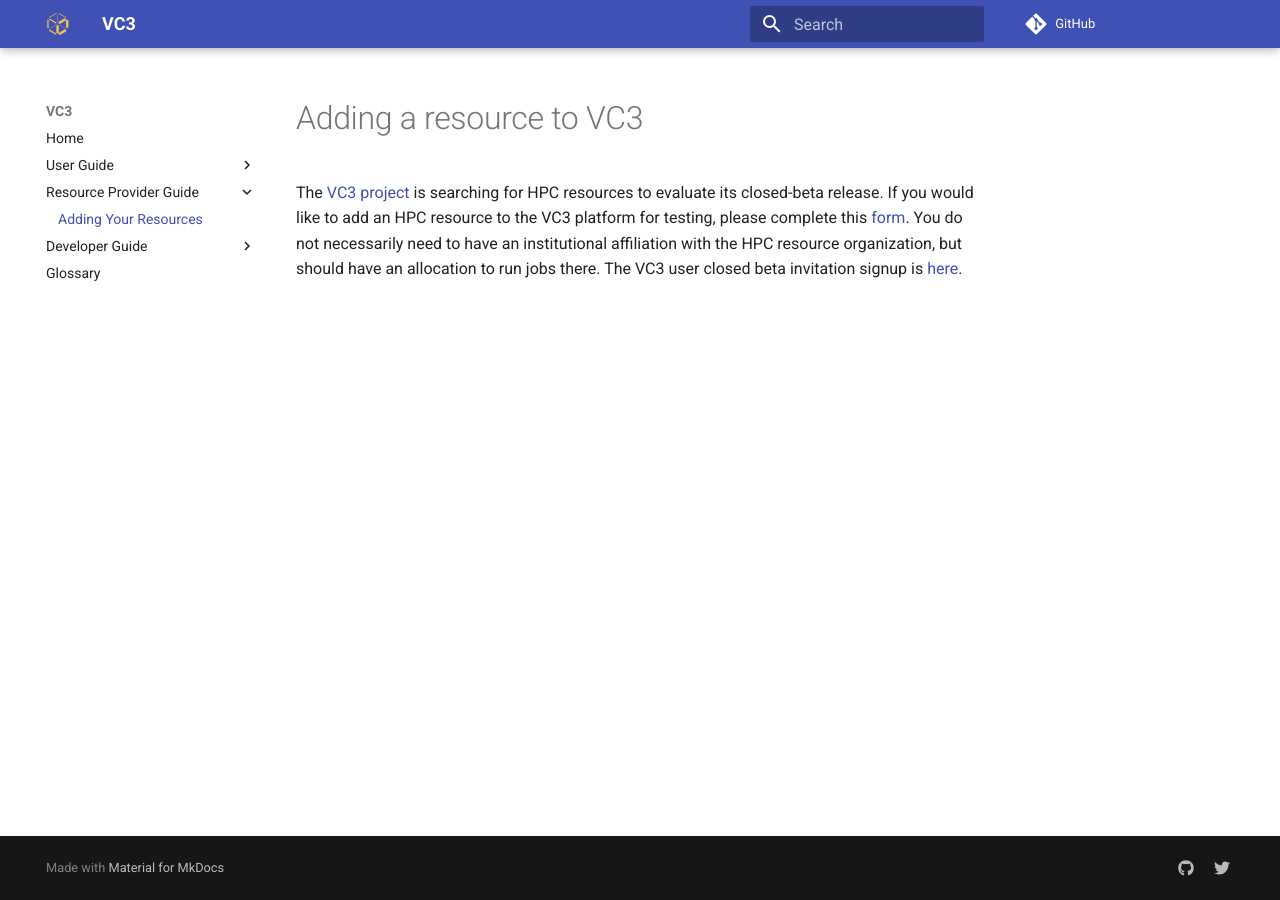
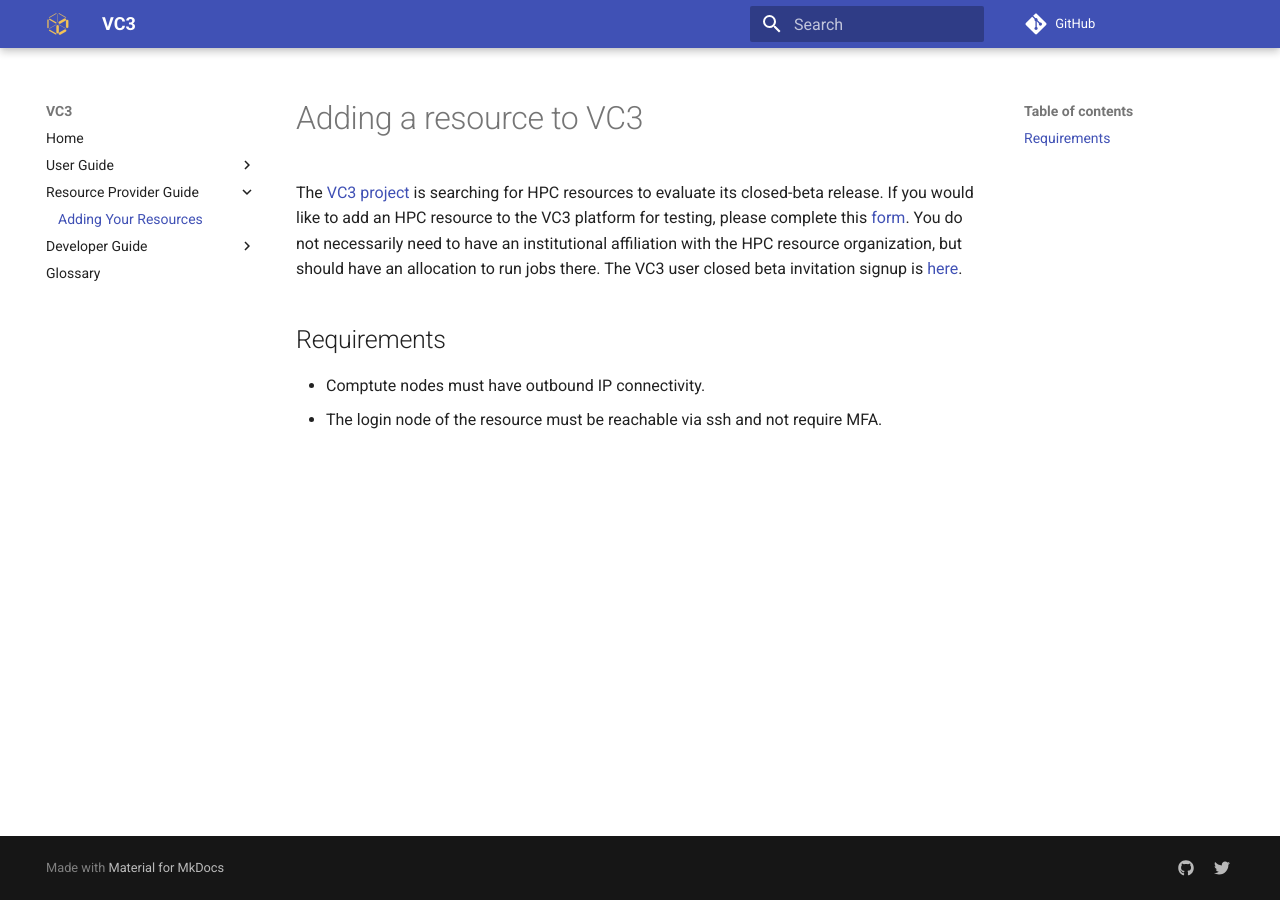
Before and after one commit to vc3-project/vc3-mkdocs, an MkDocs documentation site: the page built from docs/resourceguide/newresource.md, in a window 1280 px wide. Built offline with MkDocs 1.6.1 and Material for MkDocs 9.7.7, drawn with Linux system fonts in a browser that asks for light colours; comment, search, counter and statistics services are not loaded; old or Windows-style settings are respelled for this version of MkDocs.

Commit message:
adding requirements

```diff
--- a/docs/resourceguide/newresource.md
+++ b/docs/resourceguide/newresource.md
@@ -1,3 +1,8 @@
 # Adding a resource to VC3
 
 The [VC3 project](http://www.virtualclusters.org) is searching for HPC resources to evaluate its closed-beta release.  If you would like to add an HPC resource to the VC3 platform for testing, please complete this [form](http://bit.ly/vc3-signup). You do not necessarily need to have an institutional affiliation with the HPC resource organization, but should have an allocation to run jobs there.  The VC3 user closed beta invitation signup is [here](http://bit.ly/vc3-signup).
+
+## Requirements
+
+* Comptute nodes must have outbound IP connectivity.
+* The login node of the resource must be reachable via ssh and not require MFA.
```
